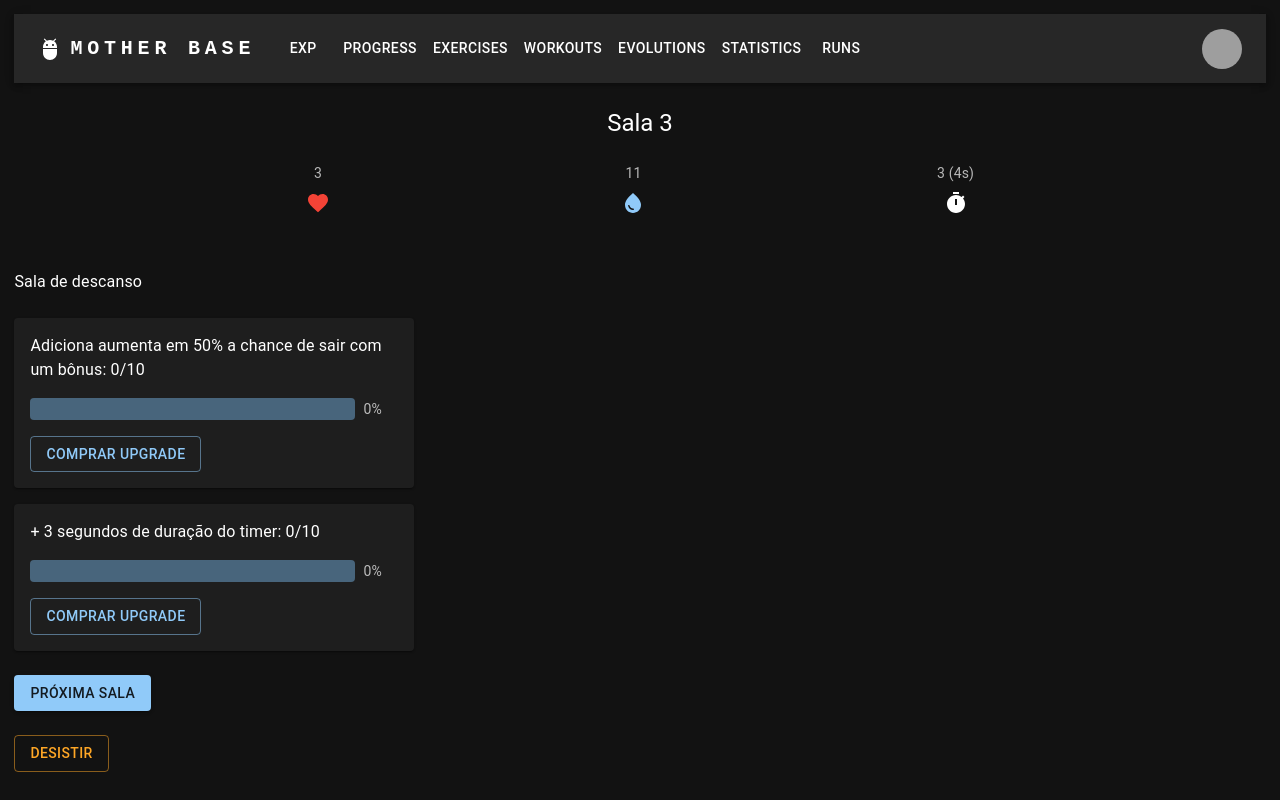
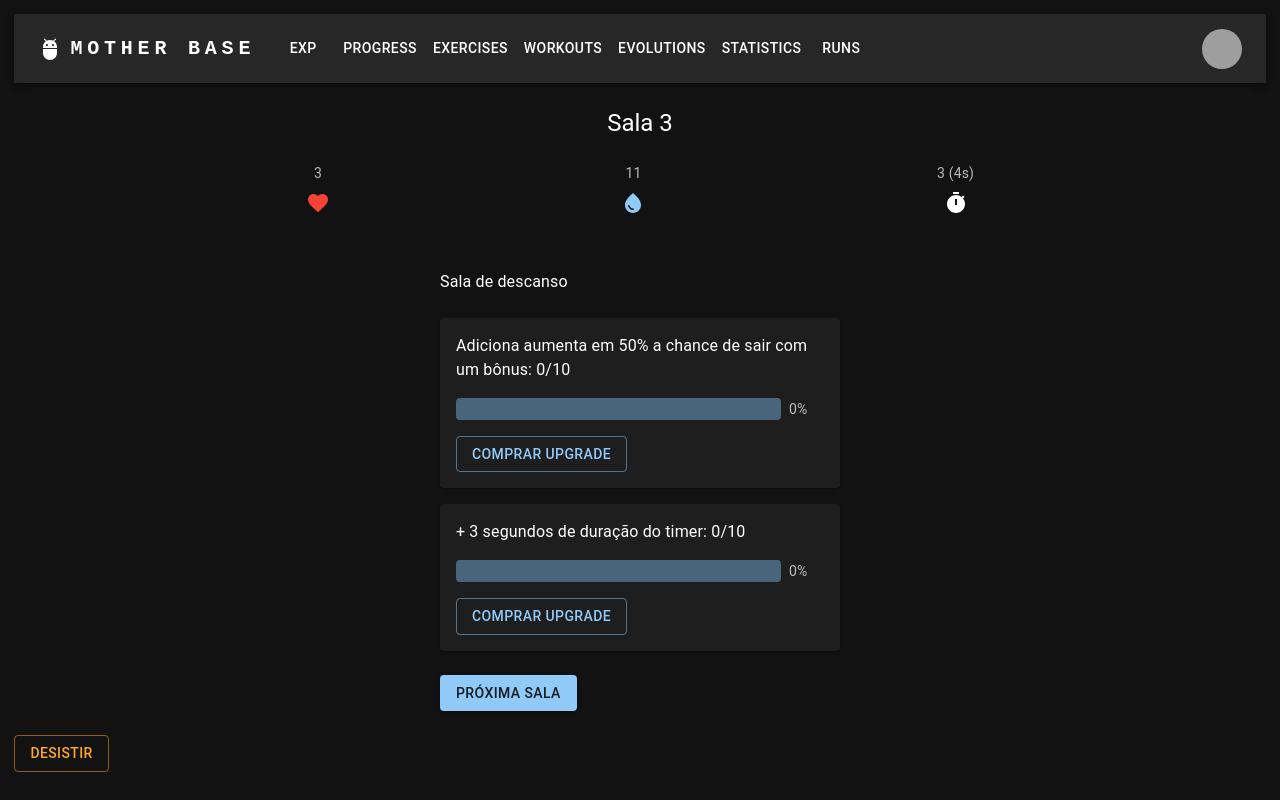
Before and after one commit to guiosouza/react-gamification-web-app, a Next.js app: page /runs in a window 1280 px wide. Built offline with nearby package versions, Linux system fonts and the light colour scheme; grey boxes are pictures that could not be loaded.

Commit message:
Add bonus activation state and update button logic in Runs component

```diff
--- a/src/app/runs/runs.tsx
+++ b/src/app/runs/runs.tsx
@@ -24,7 +24,6 @@ import WaterDropIcon from "@mui/icons-material/WaterDrop";
 import TimerIcon from "@mui/icons-material/Timer";
 import { Exercise, Upgrade } from "../types/run-types";
 import GiveRunDialog from "@/components/give-run-dialog";
-
 
 // mockedExerciseData
 const baseExercises: Exercise[] = [
@@ -121,6 +120,7 @@ function Runs() {
   const [isHeartAnimating, setIsHeartAnimating] = useState(false);
   const [isTimerAnimating, setIsTimerAnimating] = useState(false);
   const [isDropAnimating, setIsDroptAnimating] = useState(false);
+  const [isBonusActive, setIsBonusActive] = useState(false)
 
   // generation functions
   const calculateDifficulty = (room: number) => {
@@ -243,6 +243,7 @@ function Runs() {
       // 30% chance de ativar um extra step
       if (Math.random() < defaultChance) {
         setExtraStepActive(true);
+        setIsBonusActive(true)
         return;
       }
     }
@@ -263,6 +264,7 @@ function Runs() {
     setIsExerciseStarted(false);
     setExtraStepActive(false); // Reseta o estado do passo extra
     setExtraChoice(null); // Reseta a escolha do passo extra
+    setIsBonusActive(false);
   };
 
   const handleFail = () => {
@@ -480,8 +482,14 @@ function Runs() {
         </div>
       </div>
       {/* Main content */}
-      <div className="generic-container">
-        <Box sx={{ maxWidth: 400 }}>
+      <div
+        className="generic-container"
+        style={{
+          display: "flex",
+          justifyContent: "center",
+        }}
+      >
+        <Box sx={{ width: 400 }}>
           <Stepper activeStep={activeStep} orientation="vertical">
             {calculatedExercises.map((exercise, index) => (
               <Step key={exercise.id}>
@@ -531,13 +539,13 @@ function Runs() {
                           <Button
                             size="small"
                             onClick={handleSuccess}
-                            disabled={timeLeft !== 0}
+                            disabled={timeLeft !== 0 || isBonusActive}
                           >
                             Sucesso
                           </Button>
                           <Button
                             size="small"
-                            disabled={timeLeft !== 0}
+                            disabled={timeLeft !== 0 || isBonusActive}
                             onClick={handleFail}
                             color="error"
                           >
@@ -568,13 +576,13 @@ function Runs() {
                   variant="outlined"
                   onClick={() => handleExtraChoice("TIMER")}
                 >
-                  Adicionar (1) <TimerIcon sx={{ ml: 1 }} />
+                  + (1) <TimerIcon sx={{ ml: 1 }} />
                 </Button>
                 <Button
                   variant="outlined"
                   onClick={() => handleExtraChoice("VIDA")}
                 >
-                  Adicionar (1) <FavoriteIcon sx={{ ml: 1 }} />
+                  + (1) <FavoriteIcon sx={{ ml: 1 }} />
                 </Button>
               </Box>
             </div>
@@ -648,7 +656,11 @@ function Runs() {
         </Button>
       </div>
       {/* Give Up  Dialog */}
-      <GiveRunDialog open={open} giveUp={giveUp} handleDoNotGiveUp={handleDoNotGiveUp}/>
+      <GiveRunDialog
+        open={open}
+        giveUp={giveUp}
+        handleDoNotGiveUp={handleDoNotGiveUp}
+      />
       {/* Snack bar feedback when give up */}
       <Snackbar
         open={snackbarOpen}
```
